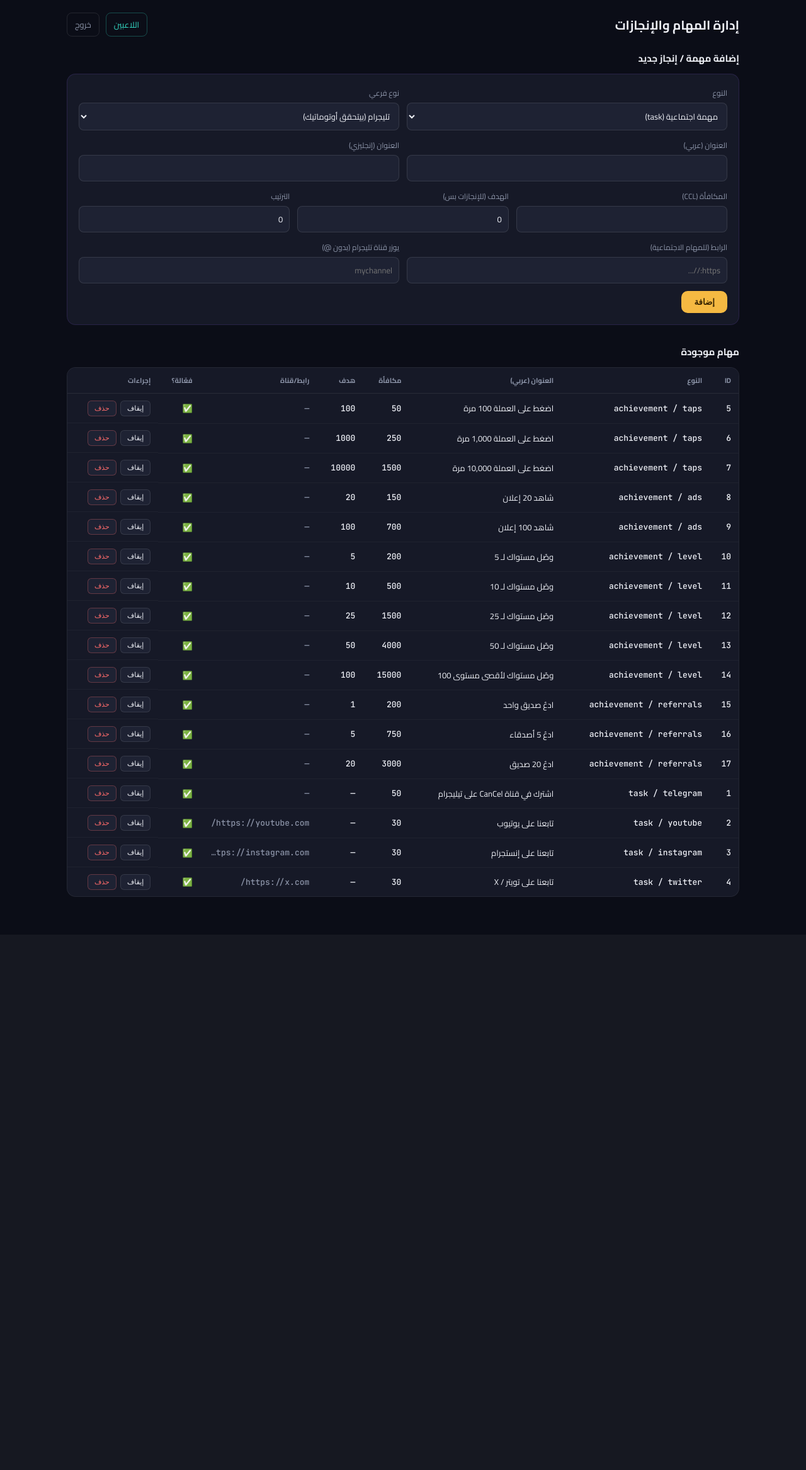
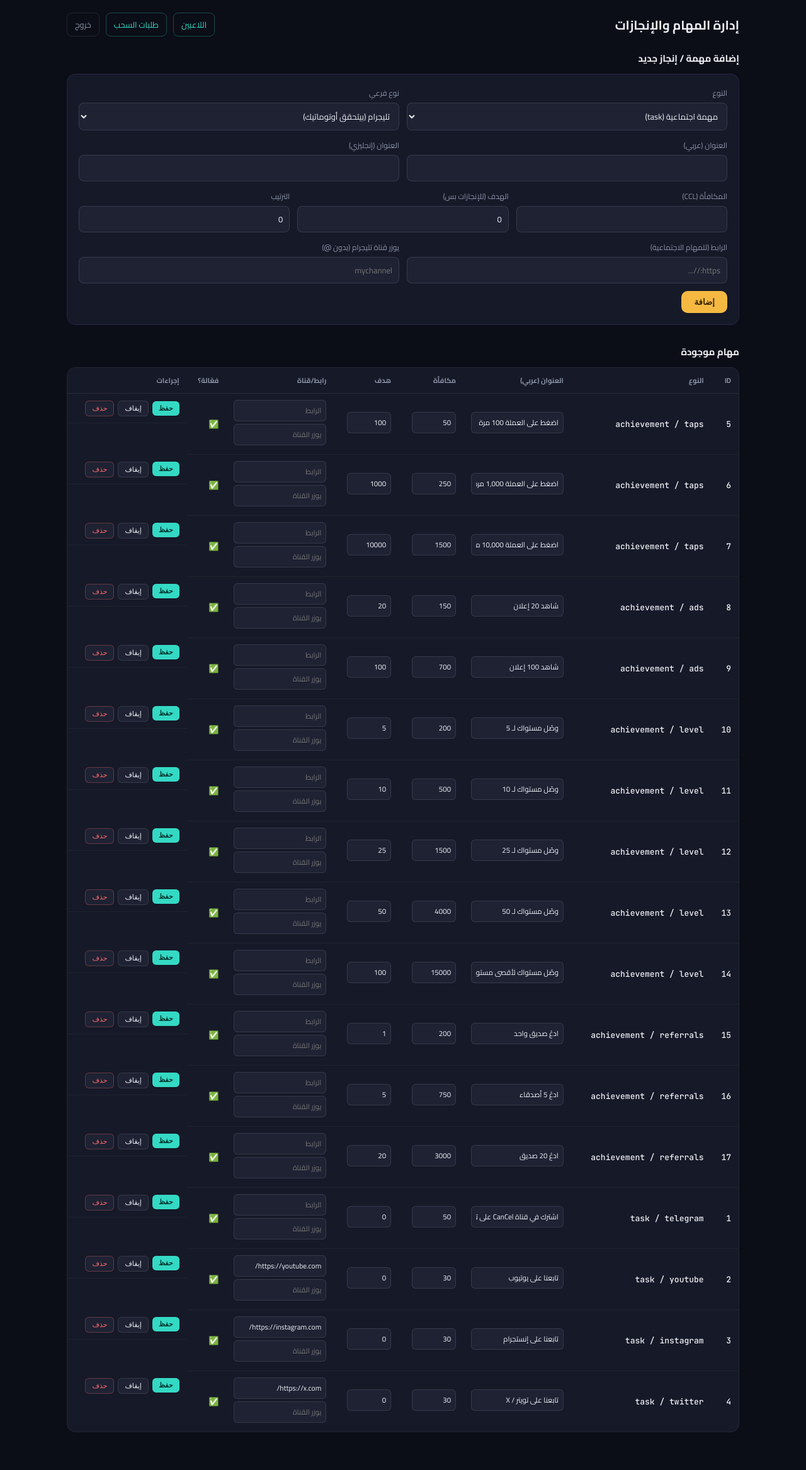
Before and after one commit to mohamedelsiny39-cpu/GPT-v, a Flask app: page /admin/tasks in a window 1280 px wide. Shown: the whole page at 63% size. Before the commit the page ends 1424 px from the top, so only its background shows below. Run offline with Flask 3, Linux system fonts and the light colour scheme; the visitor is signed in with stand-in values (Sample User, id 1); data comes from the database, SQL or seed files in the repository.

Commit message:
Update admin_tasks.html

```diff
--- a/templates/admin_tasks.html
+++ b/templates/admin_tasks.html
@@ -14,6 +14,7 @@
     <h1>إدارة المهام والإنجازات</h1>
     <div class="header-links">
       <a href="{{ url_for('admin_dashboard') }}" class="nav-link">اللاعبين</a>
+      <a href="{{ url_for('admin_withdrawals') }}" class="nav-link">طلبات السحب</a>
       <a href="{{ url_for('admin_logout') }}" class="logout-link">خروج</a>
     </div>
   </header>
@@ -58,6 +59,11 @@
   </form>
 
   <h2 class="section-title">مهام موجودة</h2>
+
+  {% for task in tasks %}
+  <form id="edit-form-{{ task.id }}" method="post" action="{{ url_for('admin_tasks_edit', task_id=task.id) }}" style="display:none;"></form>
+  {% endfor %}
+
   <div class="table-wrap">
     <table>
       <thead>
@@ -71,16 +77,29 @@
         <tr>
           <td class="mono">{{ task.id }}</td>
           <td class="mono">{{ task.category }} / {{ task.task_type }}</td>
-          <td>{{ task.title_ar }}</td>
-          <td class="mono">{{ task.reward }}</td>
-          <td class="mono">{{ task.target or "—" }}</td>
-          <td class="mono muted small-cell">{{ task.url or task.channel_username or "—" }}</td>
+          <td>
+            <input type="text" name="title_ar" value="{{ task.title_ar }}" class="edit-input" form="edit-form-{{ task.id }}" />
+          </td>
+          <td>
+            <input type="number" name="reward" value="{{ task.reward }}" class="edit-input num-input" form="edit-form-{{ task.id }}" />
+          </td>
+          <td>
+            <input type="number" name="target" value="{{ task.target }}" class="edit-input num-input" form="edit-form-{{ task.id }}" />
+          </td>
+          <td>
+            <input type="text" name="url" value="{{ task.url }}" placeholder="الرابط" class="edit-input" form="edit-form-{{ task.id }}" />
+            <input type="text" name="channel_username" value="{{ task.channel_username }}" placeholder="يوزر القناة" class="edit-input" form="edit-form-{{ task.id }}" />
+          </td>
           <td>{{ "✅" if task.active else "🚫" }}</td>
           <td class="actions-cell">
-            <form method="post" action="{{ url_for('admin_tasks_toggle', task_id=task.id) }}">
+            <input type="hidden" name="title_en" value="{{ task.title_en }}" form="edit-form-{{ task.id }}" />
+            <input type="hidden" name="sort_order" value="{{ task.sort_order }}" form="edit-form-{{ task.id }}" />
+            <button type="submit" class="small-btn save-btn" form="edit-form-{{ task.id }}">حفظ</button>
+            <form method="post" action="{{ url_for('admin_tasks_toggle', task_id=task.id) }}" class="inline-mini-form">
               <button type="submit" class="small-btn">{{ "إيقاف" if task.active else "تفعيل" }}</button>
             </form>
             <form method="post" action="{{ url_for('admin_tasks_delete', task_id=task.id) }}"
+                  class="inline-mini-form"
                   onsubmit="return confirm('متأكد إنك عايز تمسح المهمة دي؟');">
               <button type="submit" class="small-btn danger-btn">حذف</button>
             </form>
```
